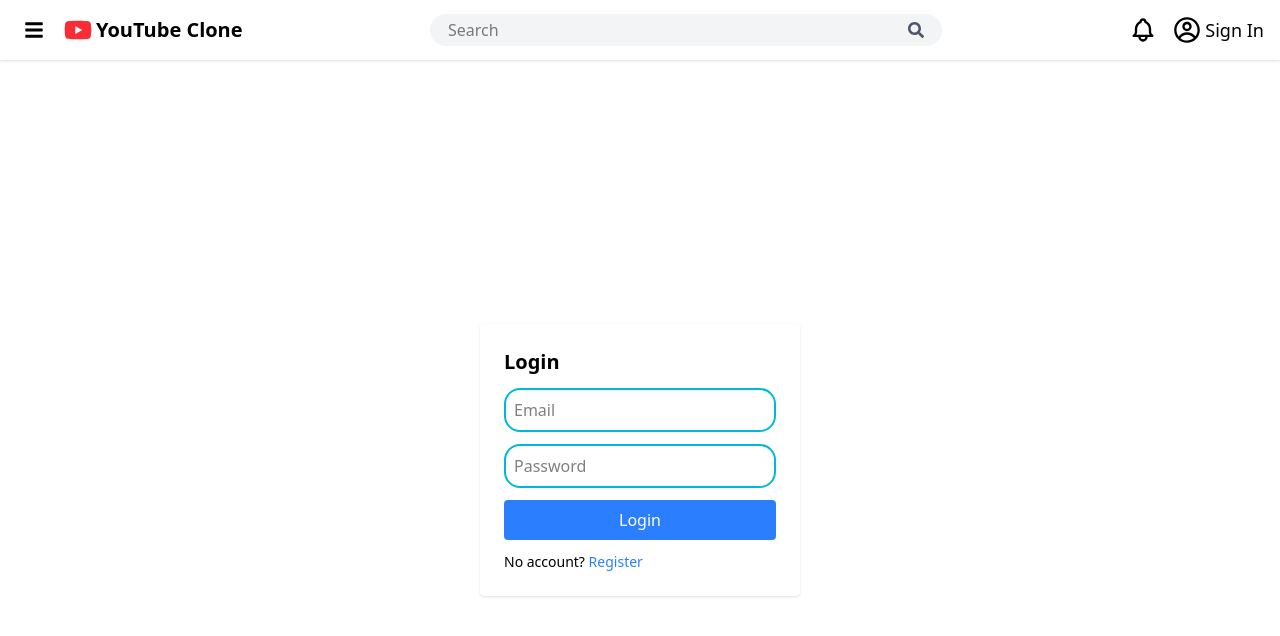
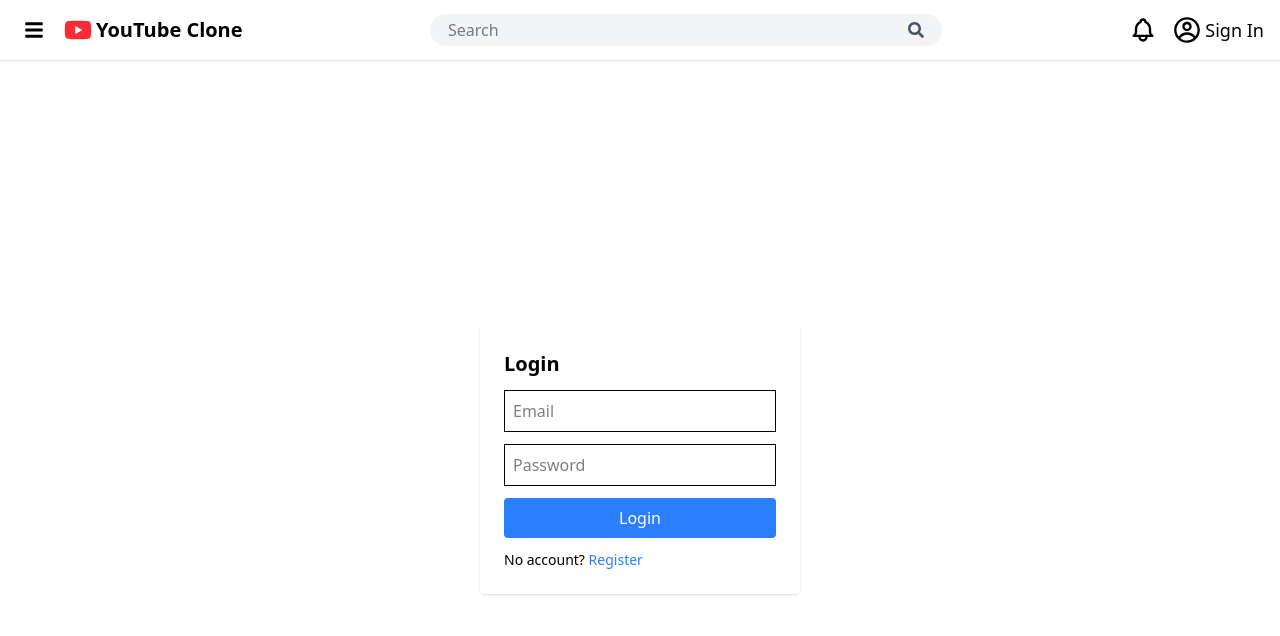
Before and after one commit to ROHINI-H/MERN_YouTube_Clone, a React (Vite) app in the folder frontend/: page /login in a window 1280 px wide. Shown: the top 636 px of the page. Built offline with nearby package versions, Linux system fonts and the light colour scheme.

Commit message:
Login page updated

```diff
--- a/frontend/src/pages/Login.jsx
+++ b/frontend/src/pages/Login.jsx
@@ -1,28 +1,59 @@
-import { useState } from "react";
+import { useState, useContext } from "react";
+import API from "../utils/api";
 import { useNavigate, Link } from "react-router-dom";
+import { AuthContext } from "../Context/AuthContext";
 
 function Login() {
   const [email, setEmail] = useState("");
   const [password, setPassword] = useState("");
+  const { login } = useContext(AuthContext);
   const navigate = useNavigate();
+const [message, setMessage] = useState("");
 
-    const handleSubmit = (e) => {
-        navigate("/");
+const handleSubmit = async (e) => {
+  e.preventDefault();
+  try {
+    const res = await API.post("/auth/login", { email, password });
+    login(res.data.user, res.data.token);
+    setMessage("✅ Login successful! Redirecting to homepage...");
+    setTimeout(() => navigate("/"), 1500);
+  } catch (err) {
+    setMessage(err.response?.data?.message || "❌ Login failed");
   }
+};
 
   return (
     <div className="flex justify-center items-center min-h-screen">
-            <form onSubmit={handleSubmit} className="bg-white p-6 rounded shadow w-80 space-y-3" >
+      <form
+        onSubmit={handleSubmit}
+        className="bg-white p-6 rounded shadow w-80 space-y-3"
+      >
         <h2 className="text-xl font-bold">Login</h2>
-                <input type="email" placeholder="Email" className="border-2 border-cyan-500 rounded-2xl p-2 w-full" value={email} onChange={(e) => setEmail(e.target.value)} />
-                <input type="password" placeholder="Password" className="border-2 border-cyan-500 rounded-2xl p-2 w-full" value={password} onChange={(e) => setPassword(e.target.value)} />
-                <button className="bg-blue-500 text-white px-4 py-2 w-full rounded"> Login </button>
+        {message && <p className="text-green-600">{message}</p>}
+
+        <input
+          type="email"
+          placeholder="Email"
+          className="border p-2 w-full"
+          value={email}
+          onChange={(e) => setEmail(e.target.value)}
+        />
+        <input
+          type="password"
+          placeholder="Password"
+          className="border p-2 w-full"
+          value={password}
+          onChange={(e) => setPassword(e.target.value)}
+        />
+        <button className="bg-blue-500 text-white px-4 py-2 w-full rounded">
+          Login
+        </button>
         <p className="text-sm">
           No account? <Link to="/register" className="text-blue-500">Register</Link>
         </p>
       </form>
     </div>
-    )
+  );
 }
 
 export default Login;
```
Lines whose indentation alone changed are shown as unchanged.
